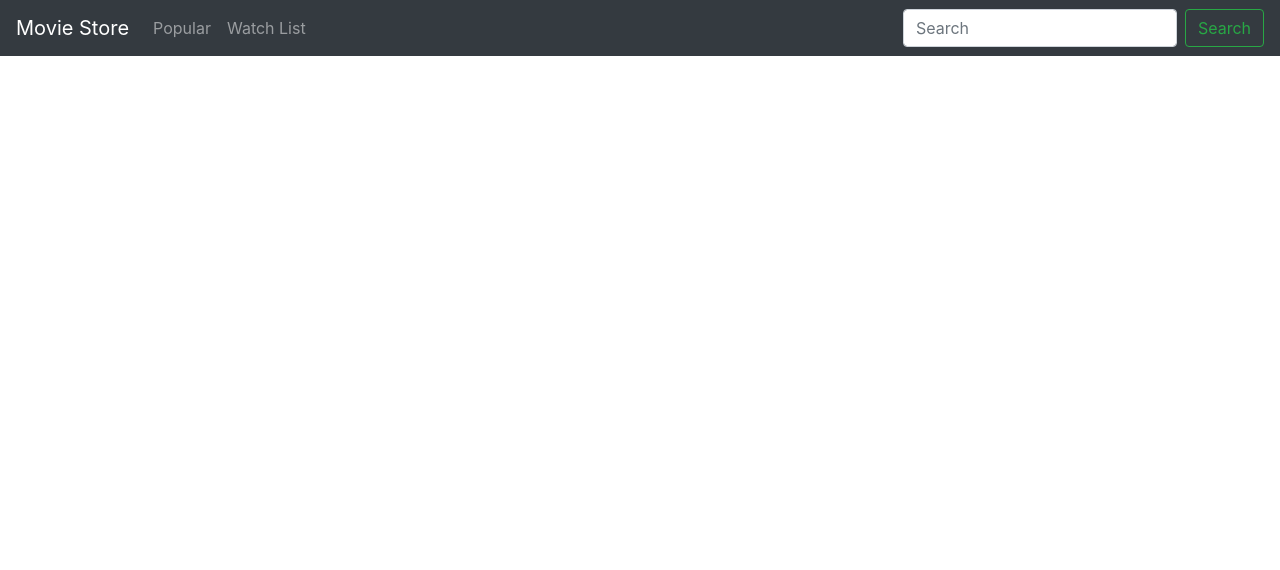
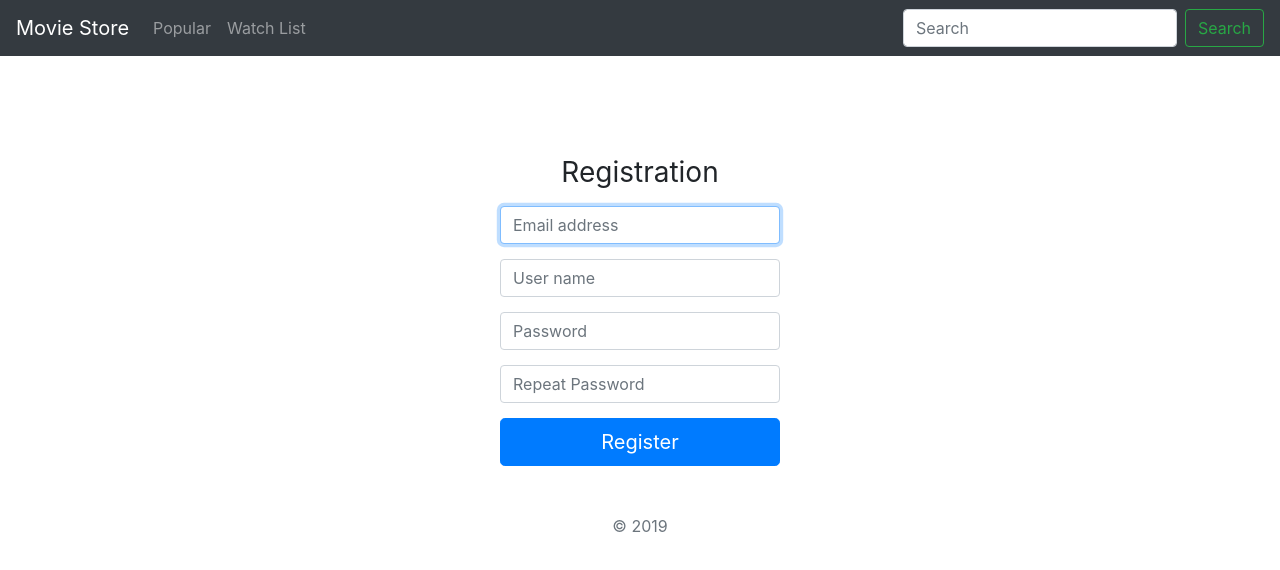
Before and after one commit to martachupil/smdb-ui, an Angular app: page /register in a window 1280 px wide. Before the commit this address led to /. Shown: the top 570 px of the page. Built offline with nearby package versions, Linux system fonts and the light colour scheme.

Commit message:
registration page and auth service created

```diff
--- a/src/app/app-routing.module.ts
+++ b/src/app/app-routing.module.ts
@@ -4,6 +4,7 @@ import { PopularPageComponent } from './popular-page/popular-page.component';
 import { NewMoviesListComponent } from './new-movies-list/new-movies-list.component';
 import { SignUpPageComponent } from './sign-up-page/sign-up-page.component';
 import { MovieDetailsComponent } from './movie-details/movie-details.component';
+import { RegisterPageComponent } from './register-page/register-page.component';
 
 const routes: Routes = [
   {
@@ -19,6 +20,10 @@ const routes: Routes = [
     component: SignUpPageComponent
   },
   {
+    path: 'register',
+    component: RegisterPageComponent
+  },
+  {
     path: 'movies/:id',
     component: MovieDetailsComponent
   }
--- a/src/app/app.module.ts
+++ b/src/app/app.module.ts
@@ -12,6 +12,7 @@ import { TopMoviesListComponent } from './top-movies-list/top-movies-list.compon
 import { SignUpPageComponent } from './sign-up-page/sign-up-page.component';
 import { MoivesStoreTitleComponent } from './movies-store-title/moives-store-title.component';
 import { MovieDetailsComponent } from './movie-details/movie-details.component';
+import { RegisterPageComponent } from './register-page/register-page.component';
 
 @NgModule({
   declarations: [
@@ -23,7 +24,8 @@ import { MovieDetailsComponent } from './movie-details/movie-details.component';
     TopMoviesListComponent,
     SignUpPageComponent,
     MoivesStoreTitleComponent,
-    MovieDetailsComponent
+    MovieDetailsComponent,
+    RegisterPageComponent
   ],
   imports: [
     BrowserModule,
--- a/src/app/movies-store-title/moives-store-title.component.html
+++ b/src/app/movies-store-title/moives-store-title.component.html
@@ -4,7 +4,7 @@
     <p class="lead text-muted">The Latest Movies Straight From The Cinema</p>
     <p>
       <a class="btn btn-outline-default" href="/sign-up">Sign up</a>
-      <a class="btn btn-outline-primary" href="/sign-up">Register</a>
+      <a class="btn btn-outline-primary" href="/register">Register</a>
     </p>
   </div>
 </section>
--- /dev/null
+++ b/src/app/register-page/register-page.component.html
@@ -0,0 +1,24 @@
+<div class="container">
+  <div class="text-center" style="width:280px; margin: 100px auto">
+    <form class="form-signin">
+      <h1 class="h3 mb-3 font-weight-normal">Registration</h1>
+      <label for="inputEmail" class="sr-only">Email address</label>
+      <input type="email" id="inputEmail" style="margin: 0 0 15px 0" class="form-control" placeholder="Email address"
+        required="" autofocus="">
+        <label for="inputEmail" class="sr-only">User name</label>
+        <input type="email" id="inputEmail" style="margin: 0 0 15px 0" class="form-control" placeholder="User name"
+          required="" autofocus="">
+
+      <label for="inputPassword" class="sr-only">Password</label>
+
+      <input type="password" id="inputPassword" style="margin: 0 0 15px 0" class="form-control" placeholder="Password"
+        required="">
+        <label for="inputPassword" class="sr-only">Repeat Password</label>
+
+        <input type="password" id="inputPassword" style="margin: 0 0 15px 0" class="form-control" placeholder="Repeat Password"
+          required="">
+      <button class="btn btn-lg btn-primary btn-block" type="submit">Register</button>
+      <p class="mt-5 mb-3 text-muted">© 2019</p>
+    </form>
+  </div>
+</div>
--- /dev/null
+++ b/src/app/register-page/register-page.component.ts
@@ -0,0 +1,15 @@
+import { Component, OnInit } from '@angular/core';
+
+@Component({
+  selector: 'app-register-page',
+  templateUrl: './register-page.component.html',
+  styleUrls: ['./register-page.component.scss']
+})
+export class RegisterPageComponent implements OnInit {
+
+  constructor() { }
+
+  ngOnInit() {
+  }
+
+}
```
Also changed, not shown: src/app/services/auth.service.ts (added, +22 -0 lines), src/app/register-page/register-page.component.scss (added), 2 other files (tests, documents, lock files or other folders).
